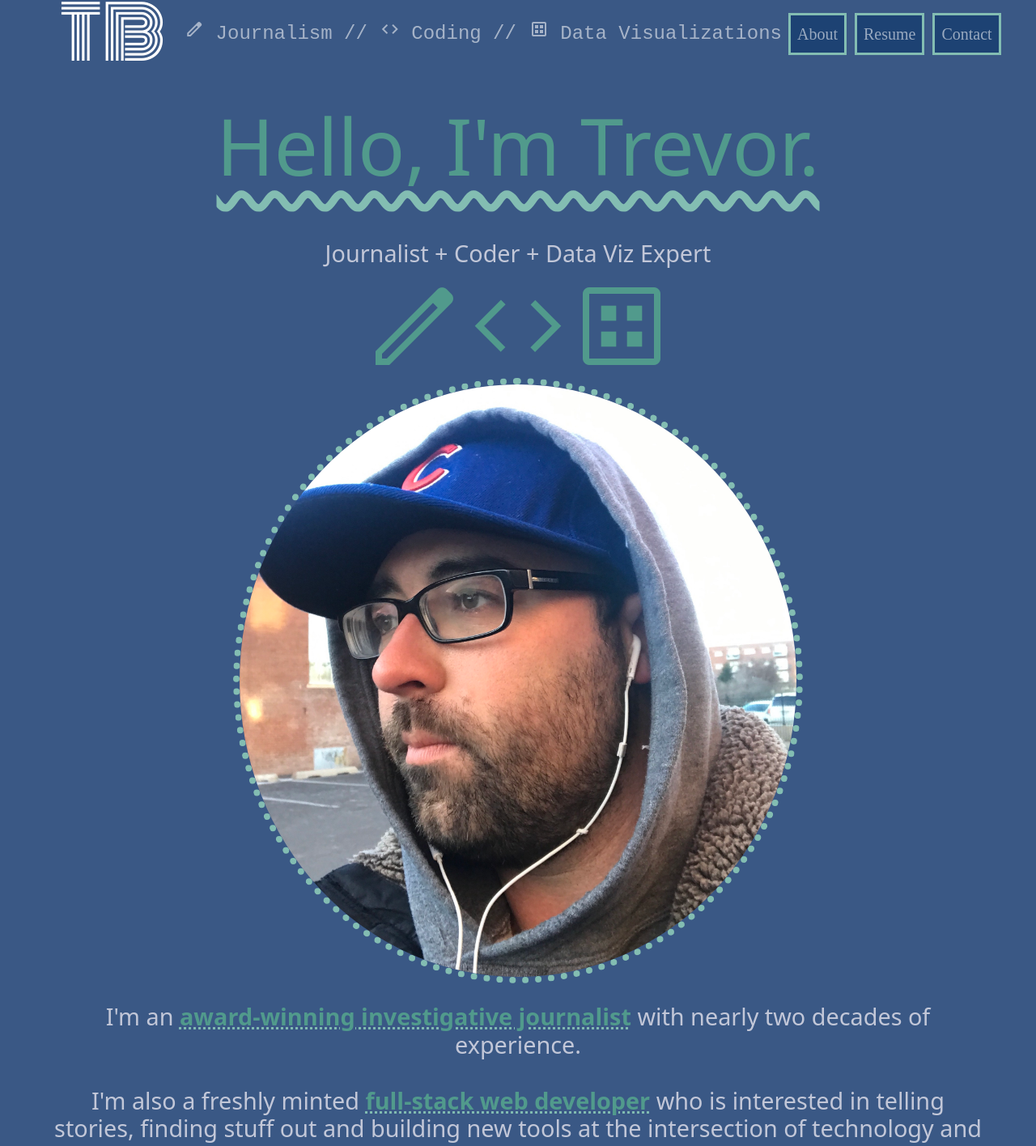
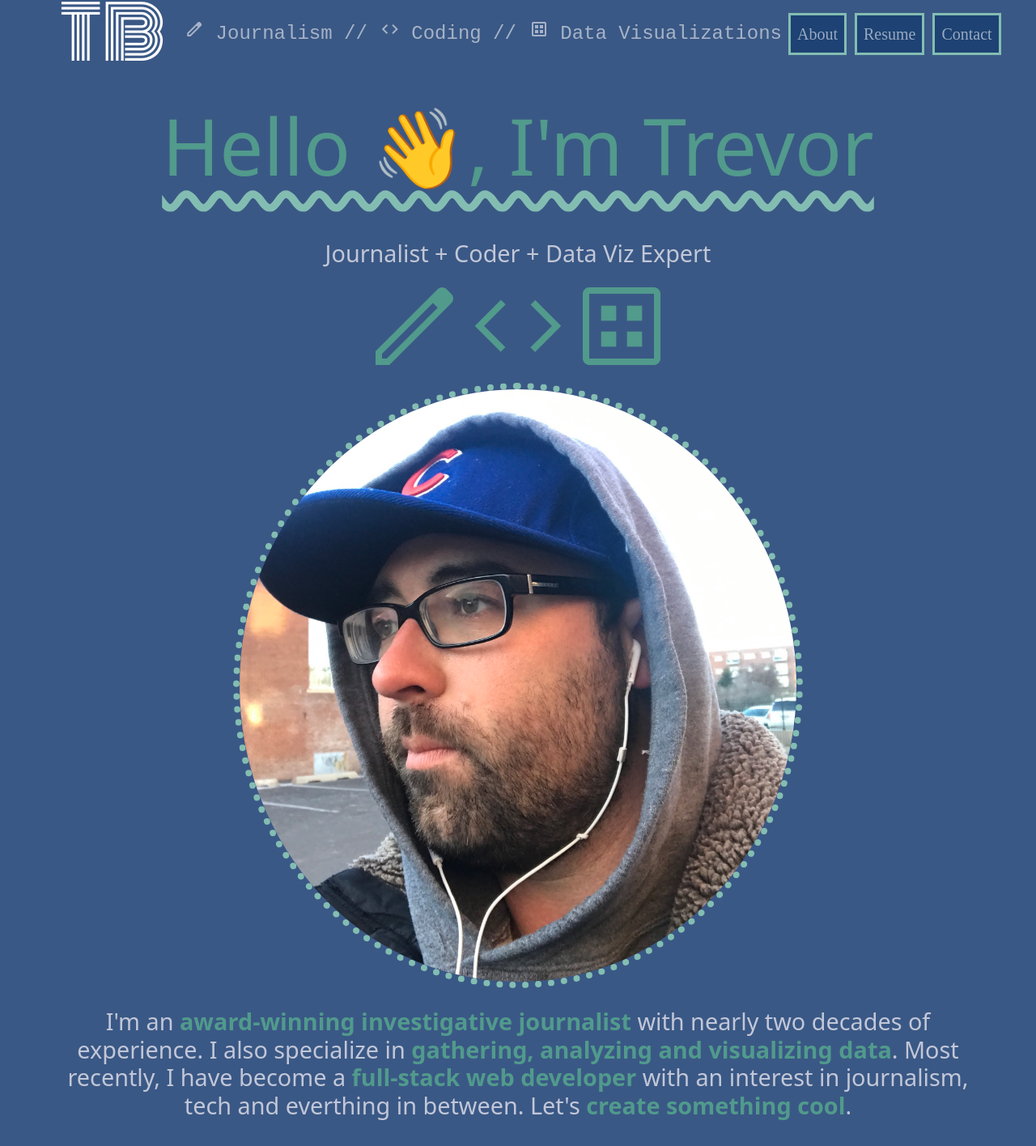
Before and after one commit to tbrown034/My-site, a React (Create React App) app: page / in a window 1280 px wide. Shown: the part 39-1455 px from the top of the page at 81% size. Built offline with nearby package versions, Linux system fonts and the light colour scheme; a web font is replaced by a local one.

Commit message:
css changes

```diff
--- a/package.json
+++ b/package.json
@@ -15,6 +15,7 @@
     "animate.css": "^4.1.1",
     "boostrap": "^2.0.0",
     "bootstrap": "^5.2.2",
+    "emoji-picker-react": "^4.4.7",
     "prop-types": "^15.8.1",
     "react": "^18.2.0",
     "react-bootstrap": "^2.6.0",
--- a/src/App.css
+++ b/src/App.css
@@ -318,3 +318,32 @@ label {
 #topHead {
   font-size: x-large;
 }
+
+#plainLink  {
+  color: inherit;
+  text-decoration: inherit;
+  cursor: pointer;;
+}
+
+#plainLink:hover  {
+  font-weight: bold;
+
+}
+
+#styleLink  {
+  color: inherit;
+  text-decoration: inherit;
+  cursor: pointer;
+  color: #519a8c;
+  font-weight: 600
+  ;
+}
+
+#styleLink:hover  {
+  font-weight: bold;
+  font-weight: 610;
+  color: #83bdb2;
+
+  ;
+
+}
--- a/src/components/Home.js
+++ b/src/components/Home.js
@@ -3,6 +3,9 @@ import trevPhoto from "./Photos/Trevor12.JPG";
 import Image from "react-bootstrap/Image";
 import Dropdown from "react-bootstrap/Dropdown";
 import DropdownButton from "react-bootstrap/DropdownButton";
+import { Link } from "react-router-dom";
+
+
 
 const Home = () => {
   return (
@@ -10,19 +13,24 @@ const Home = () => {
       <div id="homeContainer">
         <div id="topHome">
           <div id="introContainer">
-            <h1>Hello, I'm Trevor.</h1>
+            <h1>Hello 👋, I'm Trevor</h1>
             <br />
-            <h3>Journalist + Coder + Data Viz Expert</h3>
+            <h3><Link id="plainLink" to="/journalism">Journalist</Link> + <Link id="plainLink" to="/webdevelopment">Coder</Link> + <Link id="plainLink" to="/dataviz">Data Viz Expert</Link></h3>
             <div class="iconContainer">
-              <span class="material-symbols-outlined material-icons md-48">
+            <Link id="plainLink" to="/journalism"><span class="material-symbols-outlined material-icons md-48">
                 edit
-              </span>
-              <span class="material-symbols-outlined material-icons md-48">
+              </span></Link>
+              <Link id="plainLink" to="/webdevelopment"><span class="material-symbols-outlined material-icons md-48">
                 code
-              </span>
-              <span class="material-symbols-outlined material-icons md-48">
+              </span></Link>
+              <Link id="plainLink" to="/dataviz"><span class="material-symbols-outlined material-icons md-48">
                 dataset
-              </span>
+              </span></Link>
+
+
+
+
+
             </div>
             <div id="homePhotoContainer">
               <Image
@@ -38,11 +46,9 @@ const Home = () => {
         <div id="homeText">
           <br />
           <h3>
-            I'm an <b>award-winning investigative journalist</b> with nearly two
-            decades of experience. <br /> <br /> I'm also a freshly minted{" "}
-            <b>full-stack web developer</b> who is interested in telling stories, finding stuff out and building new
-            tools at the intersection of technology and journalism. <u></u>Let's{" "}
-            <b>create something cool.</b>
+            I'm an <Link id="styleLink" to="/journalism">award-winning investigative journalist</Link> with nearly two decades of experience. I also specialize in <Link id="styleLink" to="/dataviz">gathering, analyzing and visualizing data</Link>.
+
+            Most recently, I have become a <Link id="styleLink" to="/dataviz">full-stack web developer</Link> with an interest in journalism, tech and everthing in between. Let's <Link id="styleLink" to="/contact">create something cool</Link>.
           </h3>
           <br />
           <div id="homeButtons">
```
Also changed, not shown: 1 other file (tests, documents, lock files or other folders).
